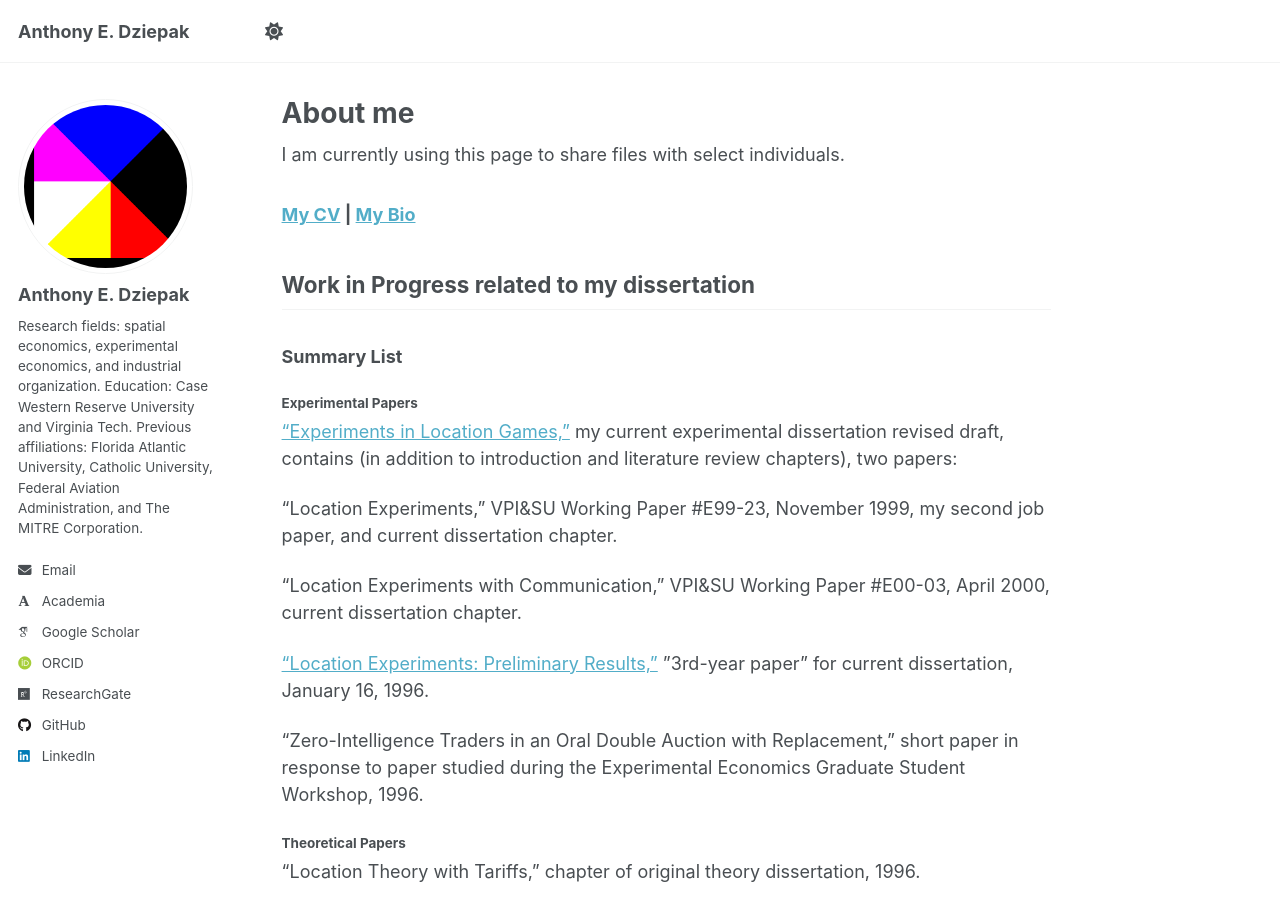
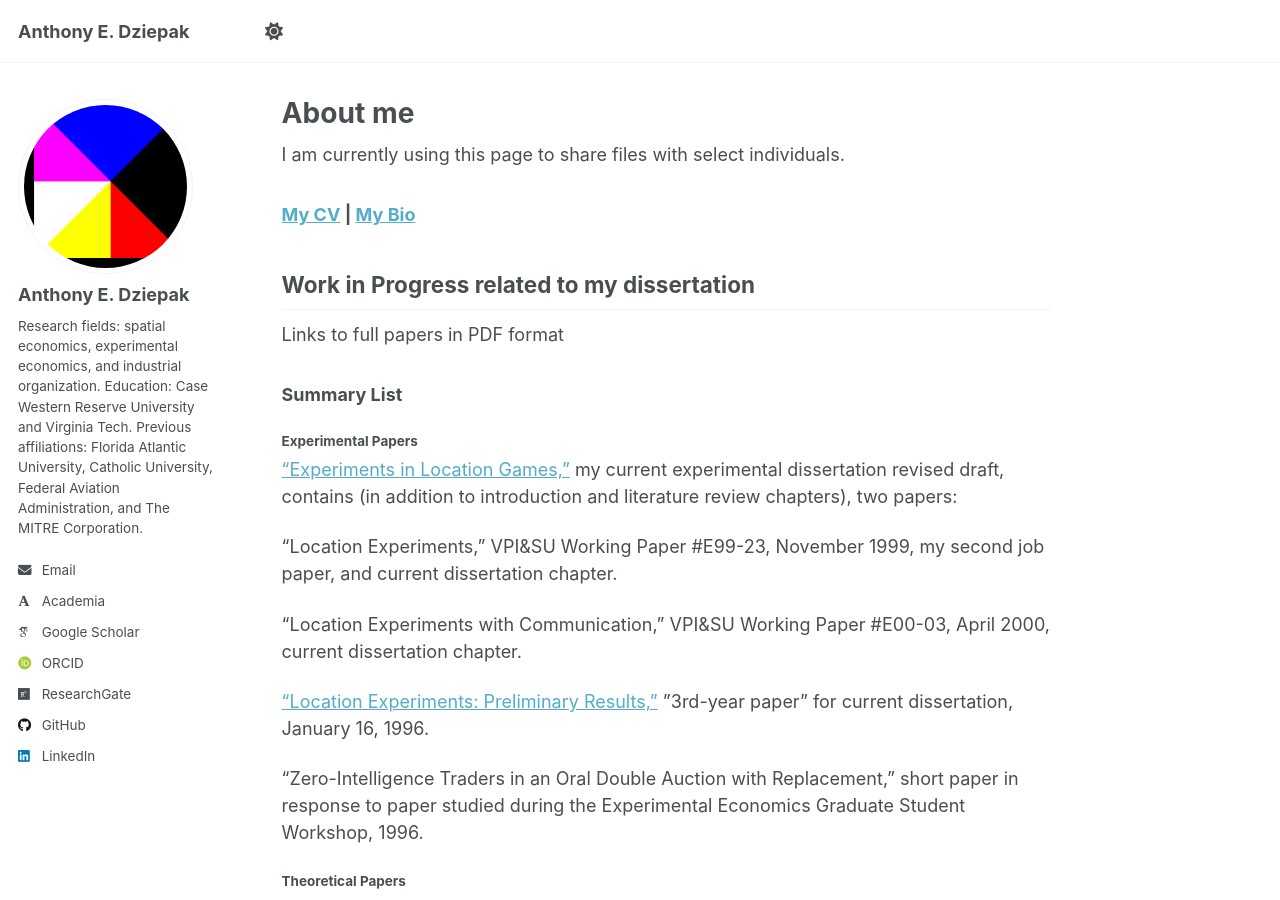
Before and after one commit to AEDziepak/AEDziepak.github.io, a Jekyll site: the page built from _pages/about.md, in a window 1280 px wide and 900 px high. Built offline with Jekyll 4.4.1, drawn with Linux system fonts in a browser that asks for light colours; some web fonts are replaced; a script that is not in the unit is left out.

Commit message:
Update about.md

```diff
--- a/_pages/about.md
+++ b/_pages/about.md
@@ -12,7 +12,7 @@ I am currently using this page to share files with select individuals.
 ### <a href="https:\\aedziepak.github.io\files\dziepak-cv.pdf">My CV</a>  |  <a href="https:\\aedziepak.github.io\files\dziepak-bio.pdf">My Bio</a>
 
 ## Work in Progress related to my dissertation
-
+Links to full papers in PDF format
 
 ### Summary List
 
```
